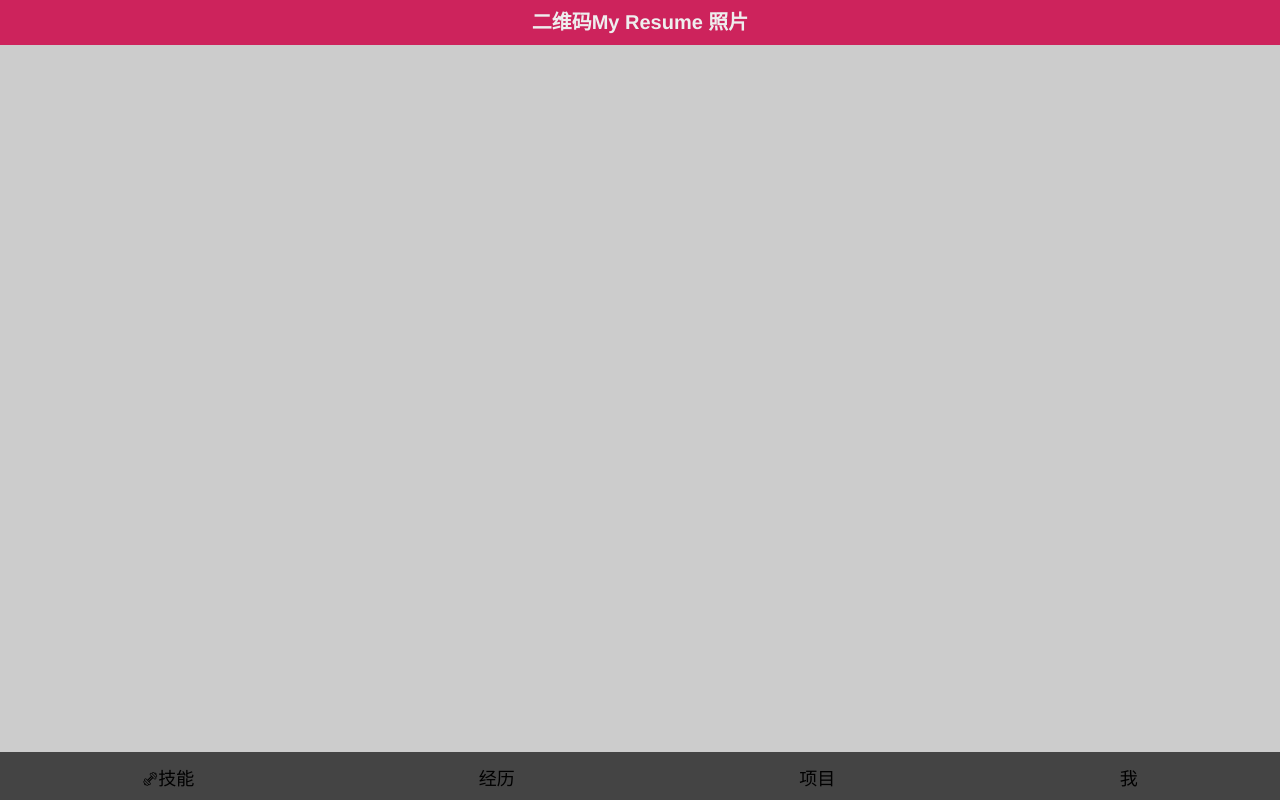
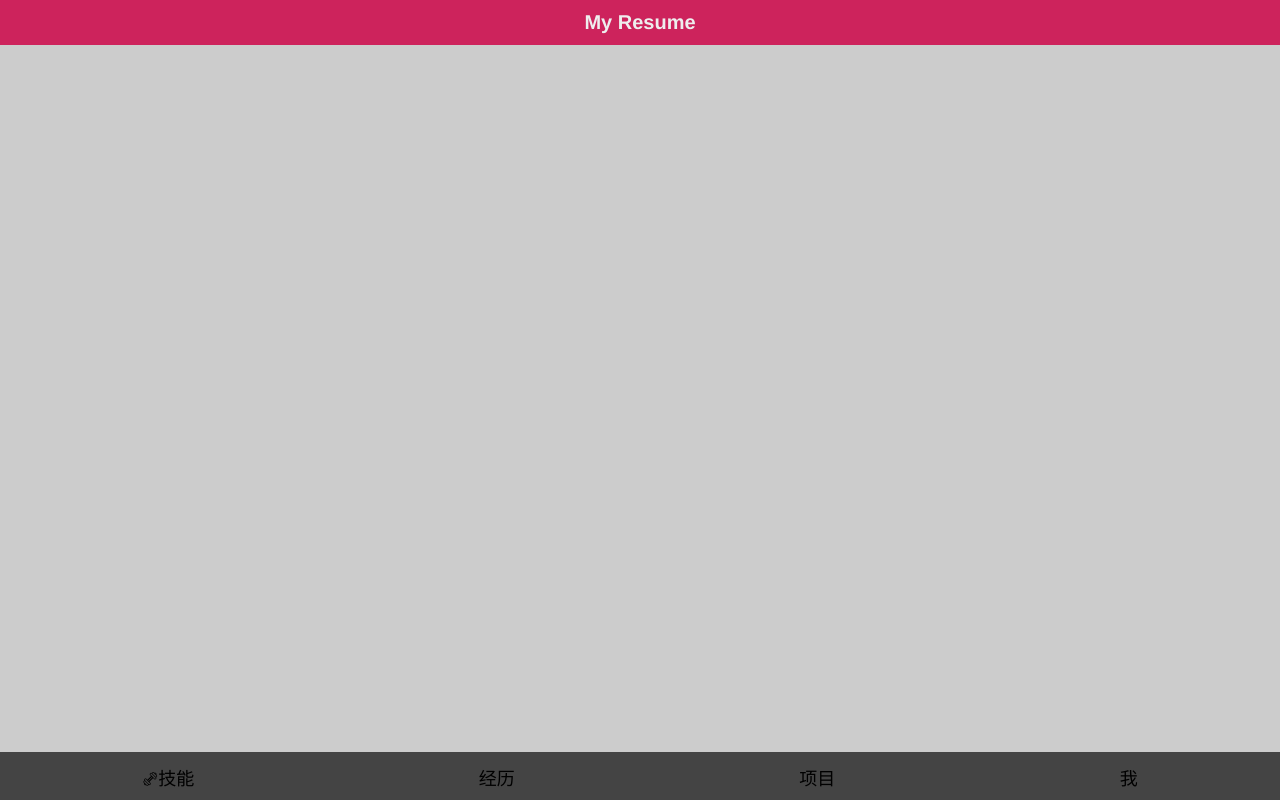
Before and after one commit to RookiEzz/resume, a website: page src/index.html in a window 1280 px wide. Drawn offline with nearby package versions, Linux system fonts and the light colour scheme; files that its build step writes are made by us from their sources; a script that the page names is missing; files whose address does not match are found by name.

Commit message:
no code or photo

```diff
--- a/src/index.html
+++ b/src/index.html
@@ -55,7 +55,7 @@
 
 
     <div id="mainContent">
-    	<div id="header"><span id="scan">二维码</span>My Resume <span id="photo">照片</span></div>
+    	<div id="header">My Resume</div>
 		<div id="wrapper">
 			<div id="scroller">
 				<ul></ul>
```
Also changed, not shown: www/index.html (+1 -1 lines).
